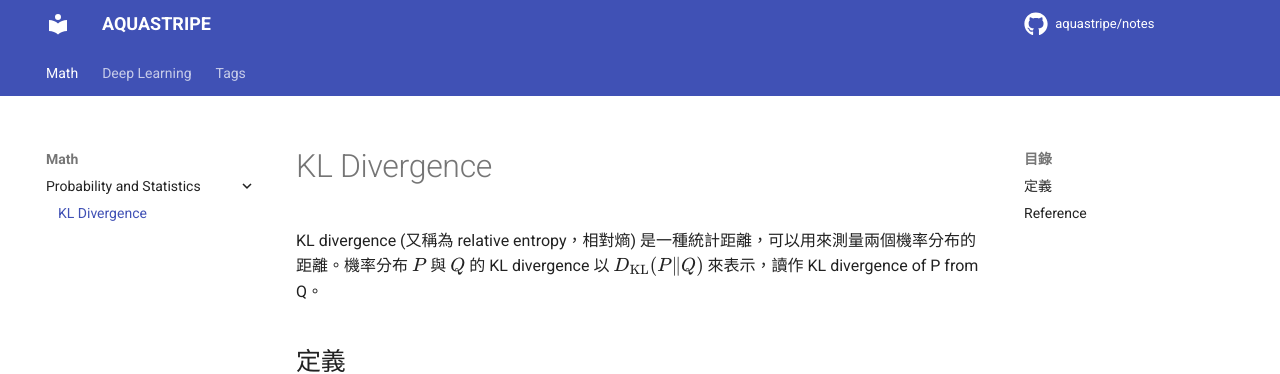
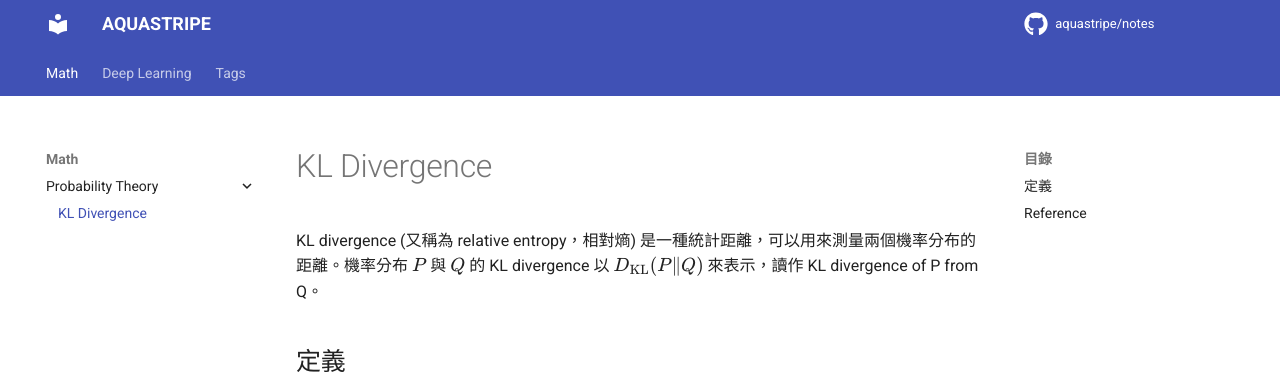
Before and after one commit to aquastripe/notes, an MkDocs documentation site: the page built from docs/math/probability/kl_divergence.md, in a window 1280 px wide. Shown: the top 374 px of the page. Built offline with MkDocs 1.6.1 and Material for MkDocs 9.7.7, drawn with Linux system fonts in a browser that asks for light colours; comment, search, counter and statistics services are not loaded.

Commit message:
feat: rename to probability for more clarity

```diff
--- a/mkdocs.yml
+++ b/mkdocs.yml
@@ -62,10 +62,8 @@ repo_name: aquastripe/notes
 
 nav:
   - "Math":
-    # - math/
-    - "Probability and Statistics":
-      # - math/probability_statistics
-      - "KL Divergence": math/probability_statistics/kl_divergence.md
+    - "Probability Theory":
+      - "KL Divergence": math/probability/kl_divergence.md
   - "Deep Learning":
     - "Generative Models":
       - "Introduction": deep-learning/generative-models/introduction.md
```
Also changed, not shown: docs/math/probability/kl_divergence.md (renamed from docs/math/probability_statistics/kl_divergence.md).
